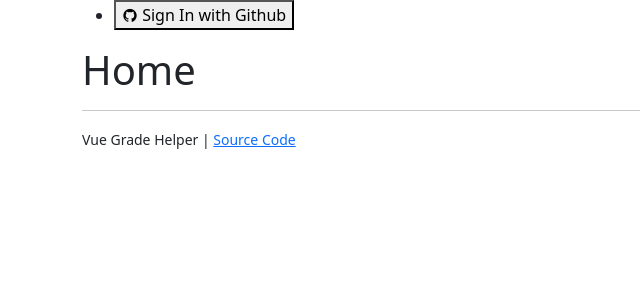
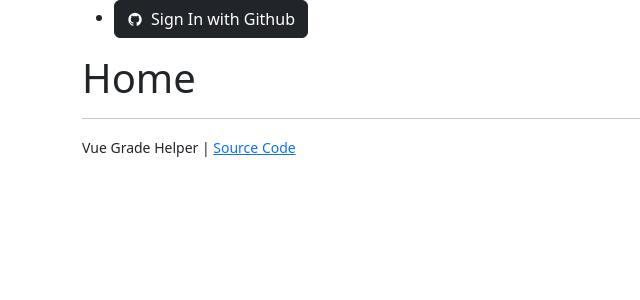
Before and after one commit to tehuel/vue-grade-helper, a Vue app: page / in a window 1280 px wide. Shown: the top 300 px of the page, without its empty margins (0-640 px from the left). Built offline with nearby package versions, Linux system fonts and the light colour scheme; no server answers; the HTML template or start-up script is replaced by a standard one.

Commit message:
add guest layout

```diff
--- a/src/components/SignInButton.vue
+++ b/src/components/SignInButton.vue
@@ -25,5 +25,8 @@ onMounted(async () => {
 </script>
 
 <template>
-  <button @click="loginWithGithub"><i class="ri-github-fill"></i> Sign In with Github</button>
+  <button @click="loginWithGithub" class="btn btn-dark">
+    <i class="ri-github-fill pe-sm-2"></i>
+    <span class="d-none d-sm-inline">Sign In with Github</span>
+  </button>
 </template>
```
Also changed, not shown: src/layouts/GuestLayout.vue (added, +26 -0 lines), src/assets/images/subjectLogo.png (added).
